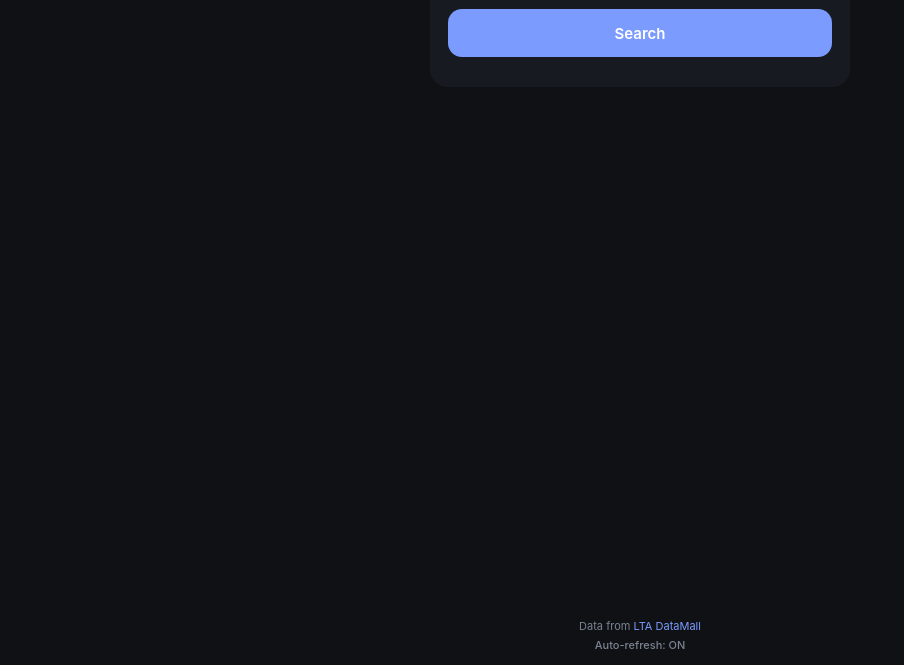
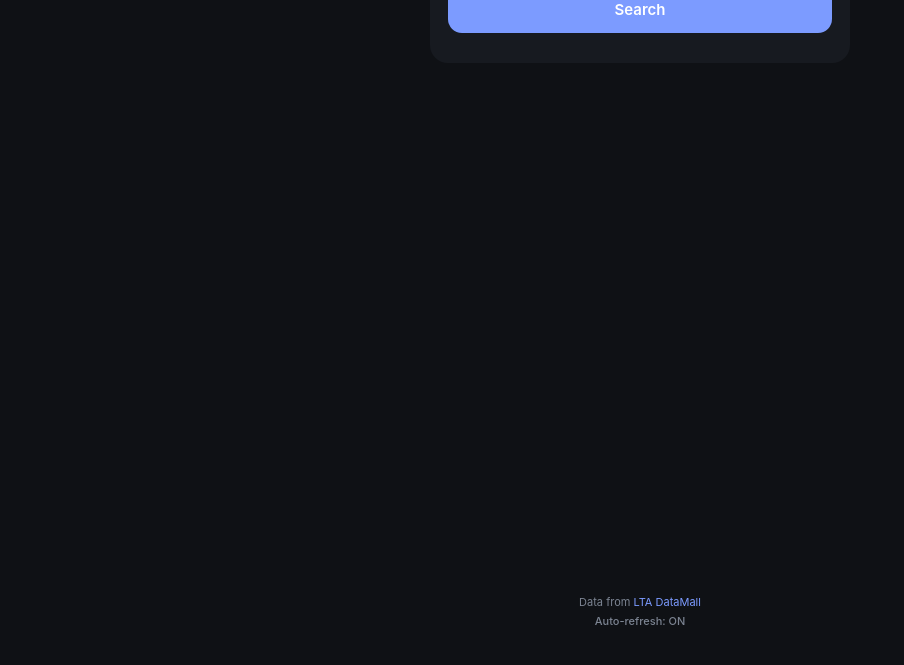
Before and after one commit to jervistuazon01-byte/bus-timing, a website: page index.html in a window 1280 px wide. Shown: the part 159-824 px from the top of the page, without its empty margins (0-904 px from the left). After the commit the page ends 800 px from the top, so only its background shows below. Drawn offline with Linux system fonts and the light colour scheme; no server answers.

Commit message:
Use real stylesheet line break

```diff
--- a/index.html
+++ b/index.html
@@ -10,7 +10,8 @@
     <link rel="preconnect" href="https://fonts.googleapis.com">
     <link rel="preconnect" href="https://fonts.gstatic.com" crossorigin>
     <link href="https://fonts.googleapis.com/css2?family=Outfit:wght@400;500;600;700&display=swap" rel="stylesheet">
-    <link rel="stylesheet" href="style.css?v=3">\n    <link rel="stylesheet" href="minimal-ui.css?v=1">
+    <link rel="stylesheet" href="style.css?v=3">
+    <link rel="stylesheet" href="minimal-ui.css?v=1">
     <link rel="manifest" href="manifest.json">
     <link rel="apple-touch-icon" href="icon.png">
 </head>
```
